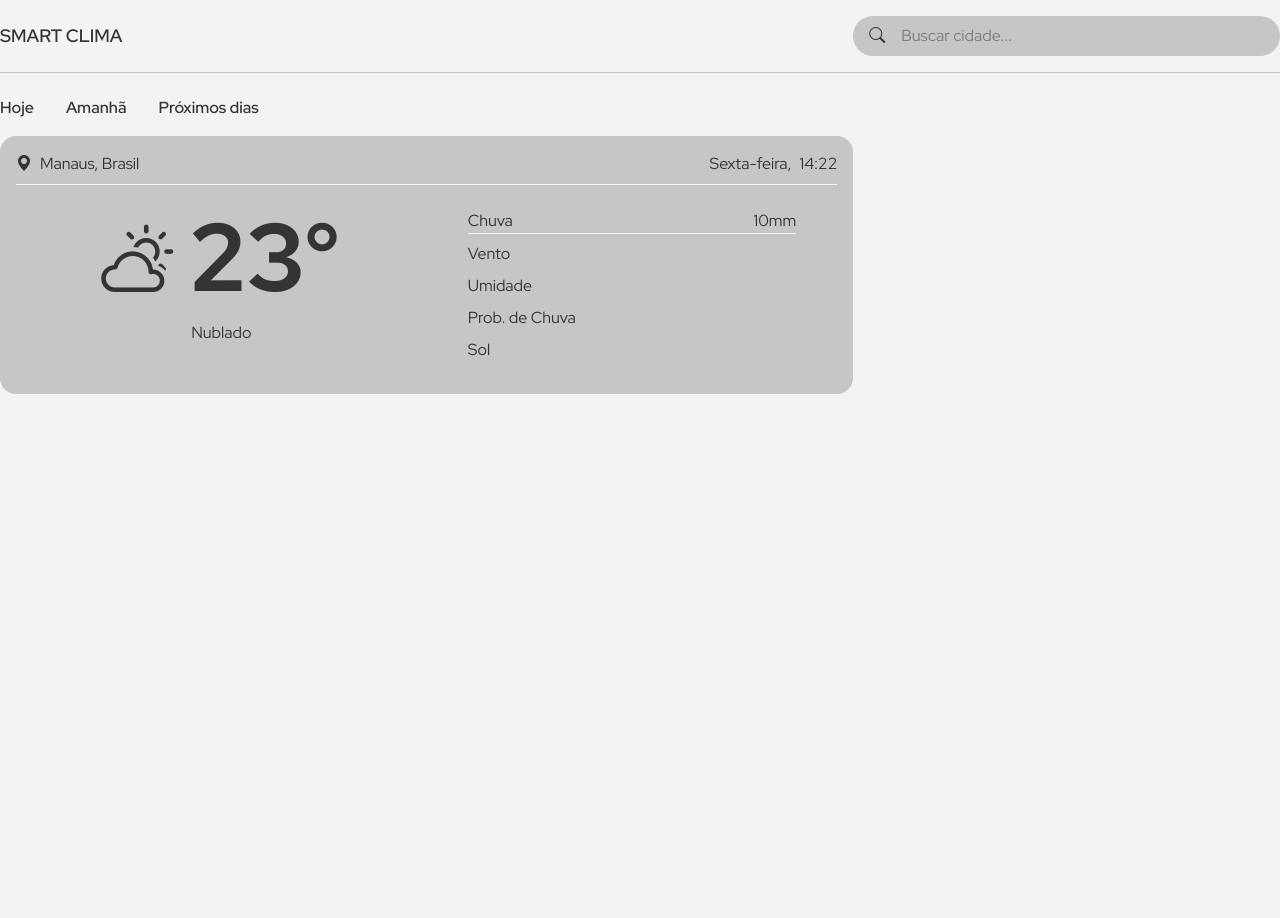
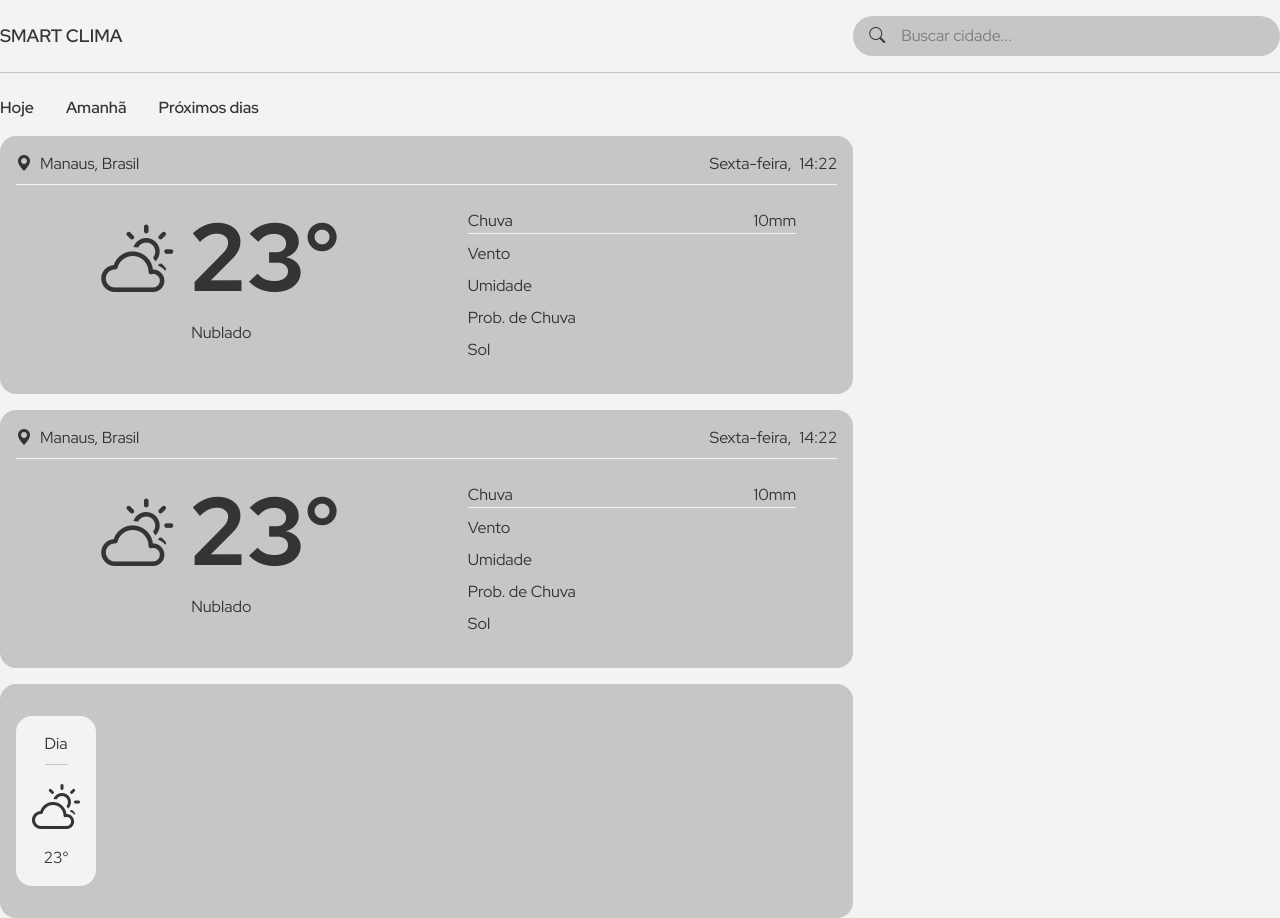
Before and after one commit to jsevitor/nextjs-smart-clima, a Next.js app: page / in a window 1280 px wide. Before the commit the page ends 800 px from the top, so only its background shows below. Built offline with nearby package versions, Linux system fonts and the light colour scheme.

Commit message:
feat: implementa estrutura dos componentes WeatherTomorrowCard e WeatherNextDaysCard

```diff
--- /dev/null
+++ b/src/app/components/weather/WeatherNextDaysCard.tsx
@@ -0,0 +1,15 @@
+export default function WeatherNextDaysCard() {
+  return (
+    <div className="bg-borderColor w-2/3 rounded-2xl p-4">
+      <div className="flex py-4">
+        <div className="flex flex-col gap-4 justify-between items-center bg-background rounded-2xl p-4">
+          <div className="border-b border-borderColor pb-2">Dia</div>
+          <div>
+            <i className="bi bi-cloud-sun text-5xl"></i>
+          </div>
+          <div>23°</div>
+        </div>
+      </div>
+    </div>
+  );
+}
--- /dev/null
+++ b/src/app/components/weather/WeatherTomorrowCard.tsx
@@ -0,0 +1,43 @@
+export default function WeatherTomorrowCard() {
+  return (
+    <div className="bg-borderColor w-2/3 rounded-2xl p-4">
+      <div className="flex justify-between border-b border-background pb-2">
+        <div className="flex gap-2 items-center">
+          <i className="bi bi-geo-alt-fill"></i>
+          <span>Manaus, Brasil</span>
+        </div>
+        <div className="flex gap-2">
+          <span>Sexta-feira,</span>
+          <span>14:22</span>
+        </div>
+      </div>
+      <div className="flex py-4">
+        <div className="flex justify-center w-1/2 mt-2">
+          <div className="flex flex-col gap-4">
+            <div className="flex gap-4 items-center">
+              <i className="bi bi-cloud-sun text-7xl"></i>
+              <div className="">
+                <span className="text-8xl font-extrabold">23°</span>
+              </div>
+            </div>
+            <div className="flex justify-center">
+              <span className="">Nublado</span>
+            </div>
+          </div>
+        </div>
+        <div className="flex justify-center w-1/2 mt-2">
+          <div className="flex flex-col gap-2 w-4/5">
+            <div className="flex justify-between border-b border-background">
+              <span className="">Chuva</span>
+              <span className="">10mm</span>
+            </div>
+            <span className="">Vento</span>
+            <span className="">Umidade</span>
+            <span className="">Prob. de Chuva</span>
+            <span className="">Sol</span>
+          </div>
+        </div>
+      </div>
+    </div>
+  );
+}
--- a/src/app/page.tsx
+++ b/src/app/page.tsx
@@ -1,12 +1,16 @@
 import Image from "next/image";
 import TabNavigation from "./components/TabNavigation";
 import WeatherOverviewCard from "./components/weather/WeatherOverviewCard";
+import WeatherTomorrowCard from "./components/weather/WeatherTomorrowCard";
+import WeatherNextDaysCard from "./components/weather/WeatherNextDaysCard";
 
 export default function Home() {
   return (
     <main className="container mx-auto h-screen pt-24 flex flex-col gap-4">
       <TabNavigation />
       <WeatherOverviewCard />
+      <WeatherTomorrowCard />
+      <WeatherNextDaysCard />
     </main>
   );
 }
```
